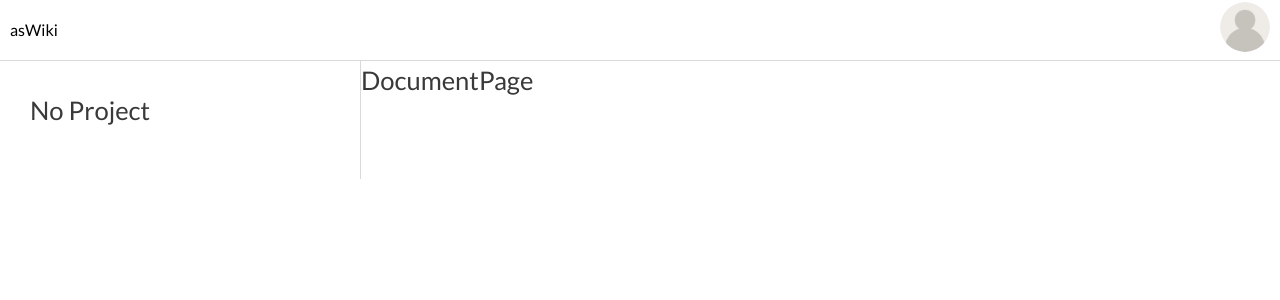
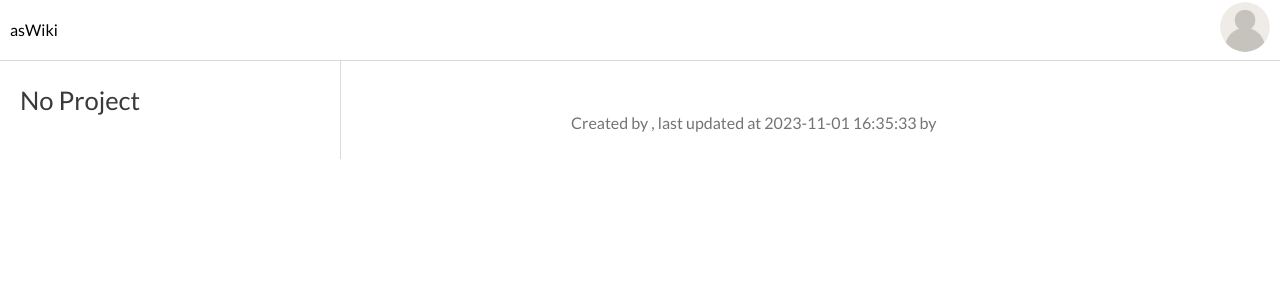
Before and after one commit to suchenia-arkadiusz/as-wiki, a React (Vite) app in the folder ui/: page /projects/1/pages in a window 1280 px wide. Shown: the top 300 px of the page. Built offline with nearby package versions, Linux system fonts and the light colour scheme; no server answers; sample sign-in values are in the browser's storage.

Commit message:
feat[#11] - Get page details and show it on the page

```diff
--- a/ui/package.json
+++ b/ui/package.json
@@ -15,6 +15,7 @@
     "axios": "^1.6.2",
     "buffer": "^6.0.3",
     "js-cookie": "^3.0.5",
+    "moment": "^2.30.1",
     "react": "^18.2.0",
     "react-bootstrap-icons": "^1.10.3",
     "react-dom": "^18.2.0",
--- a/ui/src/components/TreeList/TreeList.tsx
+++ b/ui/src/components/TreeList/TreeList.tsx
@@ -39,7 +39,7 @@ const TreeList = (props: TreeListProps) => {
     <>
       {listData.map((item) => (
         <div key={item.id}>
-          <TreeListItemContainer $margin={hasChildren(item) ? `${level * 20}px` : `${level * 20 + 26}px`}>
+          <TreeListItemContainer $margin={hasChildren(item) ? `${level * 25}px` : `${level * 25 + 26}px`}>
             {hasChildren(item) ? (
               <>
                 <Button iconName={item.isExpanded ? "bi-chevron-up" : "bi-chevron-down"} onClick={() => toggleItem(item.id)} />
--- a/ui/src/pages/Page/DocumentPage.tsx
+++ b/ui/src/pages/Page/DocumentPage.tsx
@@ -2,6 +2,10 @@ import styled from "styled-components";
 import PageListPanel from "./components/PageListPanel/PageListPanel.tsx";
 import { useProjectsContext } from "../../contexts/ProjectsContext.tsx";
 import { useLocation } from "react-router-dom";
+import { useEffect, useState } from "react";
+import { useRestApiContext } from "../../contexts/RestApiContext.tsx";
+import { CreatedByUser, Page } from "../../types.ts";
+import { formatDate } from "../../utils/date.ts";
 
 const DocumentPageContainer = styled.section`
   display: flex;
@@ -10,15 +14,52 @@ const DocumentPageContainer = styled.section`
   height: 100%;
 `;
 
+const PageContentContainer = styled.section`
+  display: flex;
+  flex-direction: column;
+  height: 100%;
+  margin: 30px 230px;
+`;
+
 const DocumentPage = () => {
+  const api = useRestApiContext();
   const { projects } = useProjectsContext();
   const location = useLocation();
+  const [selectedPage, setSelectedPage] = useState<string>("");
+  const [page, setPage] = useState<Page | undefined>(undefined);
   const projectId = location.pathname.split("/")[2];
+
+  useEffect(() => {
+    const pageId = location.pathname.split("/")[4];
+    if (pageId && pageId.length > 0)
+      api.get(`/api/v1/projects/${projectId}/pages/${pageId}`).then((response) => {
+        if (response.status === 200) {
+          response.json().then((data: Page) => {
+            setPage(data);
+          });
+        }
+      });
+  }, [selectedPage]);
+
+  const getUserDetails = (data?: CreatedByUser): string =>
+    data ? (data.firstName && data.lastName ? `${data.firstName} ${data.lastName}` : data.username) : "";
 
   return (
     <DocumentPageContainer data-testid="DocumentPageContainer">
-      <PageListPanel projectName={projects.find((project) => project.id === projectId)?.name || "No Project"} />
-      <h1>DocumentPage</h1>
+      <PageListPanel
+        projectName={projects.find((project) => project.id === projectId)?.name || "No Project"}
+        setSelectedPage={setSelectedPage}
+      />
+      <PageContentContainer>
+        <section>
+          <h1>{page?.name.toUpperCase()}</h1>
+          <p>
+            Created by {getUserDetails(page?.createdBy)}, last updated at {formatDate(page?.updatedAt || new Date())} by{" "}
+            {getUserDetails(page?.updatedBy)}
+          </p>
+        </section>
+        <article style={{ marginTop: "30px", color: "#747474" }}>{page?.content}</article>
+      </PageContentContainer>
     </DocumentPageContainer>
   );
 };
--- a/ui/src/pages/Page/components/PageListPanel/PageListPanel.tsx
+++ b/ui/src/pages/Page/components/PageListPanel/PageListPanel.tsx
@@ -1,13 +1,14 @@
 import styled from "styled-components";
 import { usePageListContext } from "../../../../contexts/PageListContext.tsx";
 import TreeList from "../../../../components/TreeList/TreeList.tsx";
+import { useLocation, useNavigate } from "react-router-dom";
 
 const PageListPanelContainer = styled.div`
   display: flex;
   width: 300px;
   height: 100%;
   border-right: 1px solid #d9d9d9;
-  padding: 30px;
+  padding: 20px;
   flex-basis: 300px;
   flex-direction: column;
   overflow: hidden;
@@ -21,11 +22,12 @@ const PageListPanelContainer = styled.div`
     content: "";
     position: absolute;
     top: 100px;
-    left: 320px;
-    width: 40px;
+    left: 0;
+    width: 300px;
     margin-top: 30px;
+    margin-left: 19px;
     height: 100%;
-    background: linear-gradient(90deg, rgba(255, 255, 255, 0) 0%, #ffffff 100%);
+    background: linear-gradient(90deg, rgba(255, 255, 255, 0) 85%, #ffffff 98%);
     z-index: 1;
     pointer-events: none;
   }
@@ -33,14 +35,19 @@ const PageListPanelContainer = styled.div`
 
 type PageListPanelProps = {
   projectName: string;
+  setSelectedPage: (id: string) => void;
 };
 
 const PageListPanel = (props: PageListPanelProps) => {
-  const { projectName } = props;
+  const { projectName, setSelectedPage } = props;
   const { pages } = usePageListContext();
+  const location = useLocation();
+  const navigate = useNavigate();
 
   const onSelect = (id: string) => {
-    console.log(id);
+    const projectId = location.pathname.split("/")[2];
+    setSelectedPage(id);
+    navigate(`/projects/${projectId}/pages/${id}`);
   };
 
   return (
--- /dev/null
+++ b/ui/src/utils/date.ts
@@ -0,0 +1,6 @@
+import moment from "moment";
+
+export const formatDate = (date: Date): string => {
+  const format = "YYYY-MM-DD HH:mm:ss";
+  return moment(date).format(format);
+};
```
Also changed, not shown: ui/src/types.ts (+16 -0 lines), 2 other files (tests, documents, lock files or other folders).
